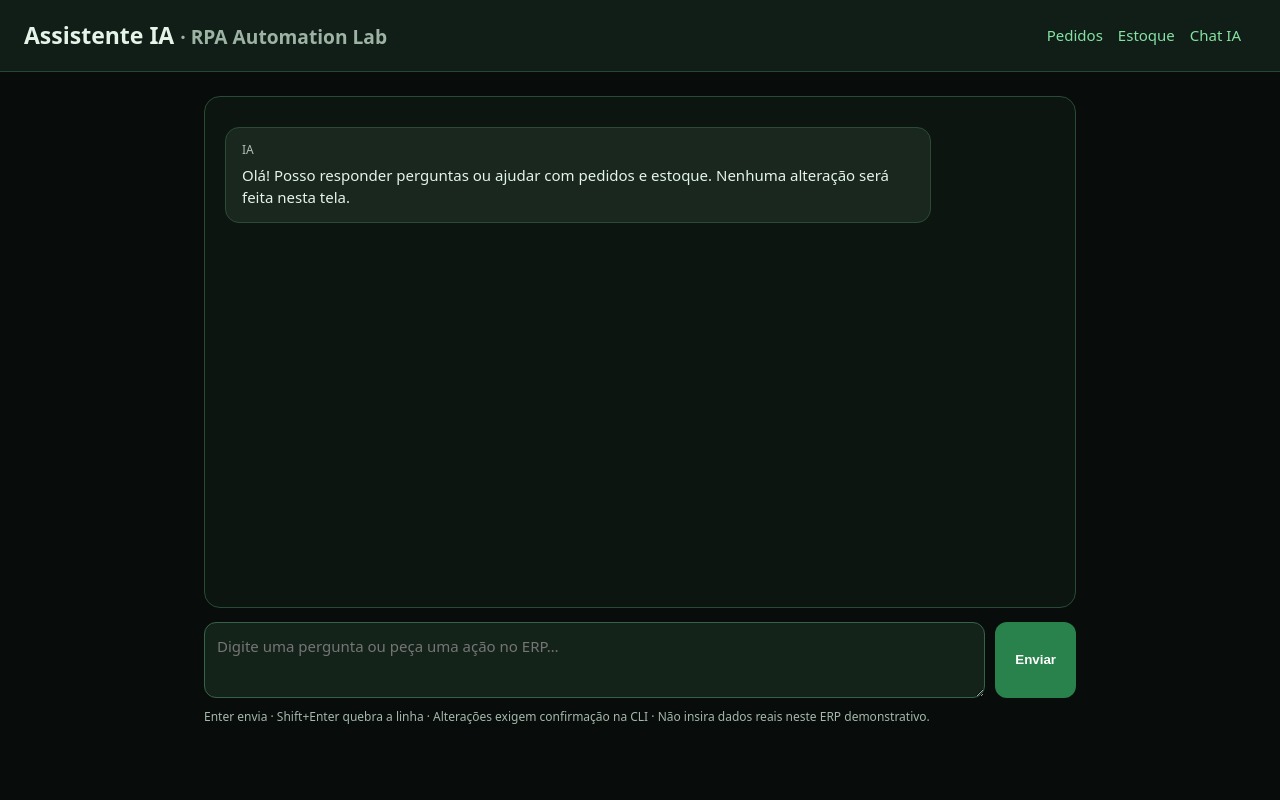
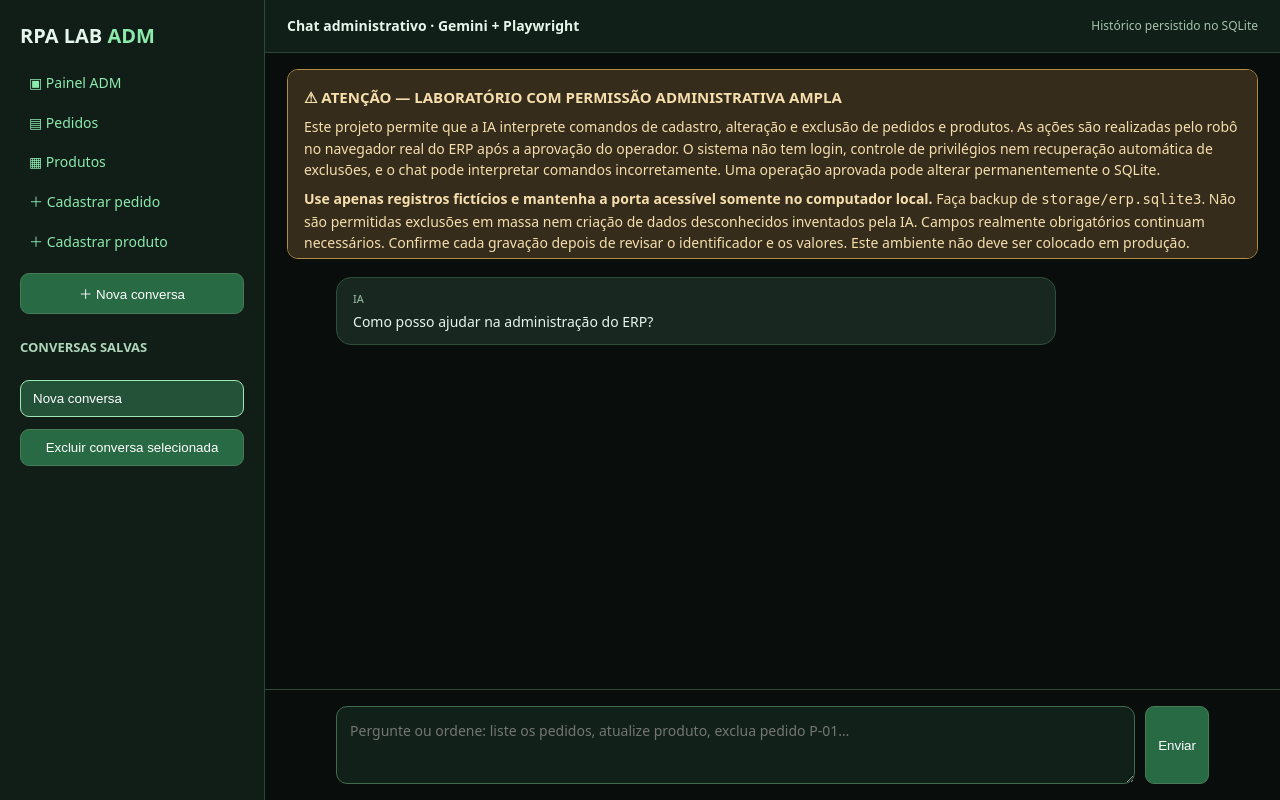
Before and after one commit to phzl0/RPA-Automation-Lab, a Flask app: page /controle in a window 1280 px wide. Run offline with Flask 3, Linux system fonts and the light colour scheme; data comes from the database, SQL or seed files in the repository; data that the repository does not hold is empty.

Commit message:
feat: persistent multi-conversation ADM chat with RPA action approvals

```diff
--- a/erp/templates/controle.html
+++ b/erp/templates/controle.html
@@ -1,51 +1,45 @@
 <!doctype html>
-<html lang="pt-BR"><head><meta charset="utf-8"><meta name="viewport" content="width=device-width,initial-scale=1">
-<title>Assistente IA | RPA Lab</title>
+<html lang="pt-BR"><head><meta charset="utf-8"><meta name="viewport" content="width=device-width,initial-scale=1"><title>Chat ADM · RPA Lab</title>
 <style>
-:root{color-scheme:dark}*{box-sizing:border-box}body{margin:0;background:#080d0b;color:#e4f4e9;font:15px/1.5 system-ui,sans-serif}
-header{padding:18px 24px;background:#111e17;border-bottom:1px solid #284733;display:flex;align-items:center;justify-content:space-between;gap:18px;flex-wrap:wrap}
-a{color:#85e1a2;text-decoration:none;margin-right:15px}a:hover{text-decoration:underline}.shell{max-width:920px;margin:auto;padding:24px}
-h1{font-size:23px;margin:0}small{color:#9db3a4}.chat{height:min(64vh,650px);min-height:300px;overflow:auto;background:#0d1511;border:1px solid #294a36;border-radius:16px;padding:20px}
-.message{max-width:85%;padding:13px 16px;border-radius:14px;margin:10px 0;white-space:pre-wrap;overflow-wrap:anywhere}
-.user{margin-left:auto;background:#1b4630}.assistant{background:#19271f;border:1px solid #2b4b37}
-.meta{font-size:12px;opacity:.75;margin-bottom:5px}.composer{display:flex;gap:10px;margin-top:14px}
-textarea{flex:1;min-width:0;height:76px;resize:vertical;border:1px solid #37624a;background:#14231a;color:#effff2;border-radius:12px;padding:12px;font:inherit}
-button{border:0;border-radius:12px;padding:10px 20px;background:#29814c;color:white;cursor:pointer;font-weight:600}
-button:disabled{opacity:.5;cursor:wait}.summary{margin:12px 0;padding:14px;border:1px solid #42694e;border-radius:12px;background:#12261a}
-.summary strong{color:#90eeb0}.summary p{margin:5px 0}code{color:#a4f5bf}footer{margin-top:10px;color:#a4b8aa;font-size:12px}
+:root{color-scheme:dark}*{box-sizing:border-box}body{background:#090e0c;color:#e5f7ec;font:14px/1.55 system-ui;margin:0}a{color:#8bebae;text-decoration:none}
+.layout{display:grid;grid-template-columns:265px 1fr;min-height:100vh}.sidebar{background:#111d17;border-right:1px solid #2c4938;padding:20px;display:flex;flex-direction:column;gap:12px}
+nav a{display:block;padding:9px;border-radius:8px}nav a:hover{background:#294132}h1{font-size:20px;margin:0}h2{font-size:13px;color:#aed6ba}button{background:#286a44;color:#fff;border:1px solid #477b56;border-radius:9px;cursor:pointer;padding:10px 12px}button:hover{background:#347f52}button:disabled{opacity:.4}
+#conversations{display:flex;flex-direction:column;gap:6px;overflow:auto;max-height:50vh}.conv{background:#1b2b22;text-align:left;width:100%;overflow:hidden;white-space:nowrap;text-overflow:ellipsis}.conv.active{border-color:#a0e6b7;background:#245238}
+main{min-width:0;display:flex;flex-direction:column;height:100vh}.bar{padding:15px 22px;border-bottom:1px solid #294737;background:#102018;display:flex;justify-content:space-between;align-items:center}
+.warning{margin:16px 22px 0;background:#352c1c;border:1px solid #b38d45;color:#f6dfad;padding:16px;border-radius:11px;max-height:190px;overflow:auto}
+.warning strong{font-size:15px}.warning p{margin:7px 0}.chat{flex:1;overflow:auto;padding:18px 7%;display:flex;flex-direction:column;gap:12px}.bubble{max-width:min(85%,720px);background:#182820;border:1px solid #2e503a;border-radius:15px;padding:12px 16px;white-space:pre-wrap;overflow-wrap:anywhere}.bubble.user{margin-left:auto;background:#23573b}.meta{font-size:11px;color:#9cc1a8;margin-bottom:4px}
+.composer{display:flex;gap:10px;padding:16px 7%;border-top:1px solid #2c4838}textarea{width:100%;height:78px;resize:vertical;padding:13px;border:1px solid #406b4e;background:#112119;color:#fff;border-radius:11px;font:inherit}
+.action{background:#14291d;border:1px solid #59896a;border-radius:12px;padding:15px;max-width:750px}.action strong{color:#aaf2bf}.action pre{white-space:pre-wrap;max-height:200px;overflow:auto}.action button{margin:5px}.muted{color:#a9bfb0}#status{font-size:12px;color:#a6c2ae}
+@media(max-width:760px){.layout{grid-template-columns:1fr}.sidebar{border-right:0;border-bottom:1px solid #355443}.chat{min-height:40vh}main{height:90vh}.warning{max-height:150px}}
 </style></head><body>
-<header><h1>Assistente IA <small>· RPA Automation Lab</small></h1><nav><a href="/">Pedidos</a><a href="/estoque">Estoque</a><a href="/controle">Chat IA</a></nav></header>
-<main class="shell">
-<section id="chat" class="chat" role="log" aria-live="polite"><div class="message assistant"><div class="meta">IA</div>Olá! Posso responder perguntas ou ajudar com pedidos e estoque. Nenhuma alteração será feita nesta tela.</div></section>
-<form id="form" class="composer"><textarea id="message" placeholder="Digite uma pergunta ou peça uma ação no ERP…" maxlength="4000" required></textarea><button id="send" type="submit">Enviar</button></form>
-<footer>Enter envia · Shift+Enter quebra a linha · Alterações exigem confirmação na CLI · Não insira dados reais neste ERP demonstrativo.</footer>
-</main>
+<div class="layout"><aside class="sidebar"><h1>RPA LAB <span style="color:#8ceaac">ADM</span></h1>
+<nav><a href="/adm">▣ Painel ADM</a><a href="/pedidos/lista">▤ Pedidos</a><a href="/produtos">▦ Produtos</a><a href="/">＋ Cadastrar pedido</a><a href="/estoque">＋ Cadastrar produto</a></nav>
+<button id="new">＋ Nova conversa</button><h2>CONVERSAS SALVAS</h2><div id="conversations"></div><button id="del">Excluir conversa selecionada</button></aside>
+<main><div class="bar"><b>Chat administrativo · Gemini + Playwright</b><span id="status">Histórico persistido no SQLite</span></div>
+<section class="warning"><strong>⚠ ATENÇÃO — LABORATÓRIO COM PERMISSÃO ADMINISTRATIVA AMPLA</strong>
+<p>Este projeto permite que a IA interprete comandos de cadastro, alteração e exclusão de pedidos e produtos. As ações são realizadas pelo robô no navegador real do ERP após a aprovação do operador. O sistema não tem login, controle de privilégios nem recuperação automática de exclusões, e o chat pode interpretar comandos incorretamente. Uma operação aprovada pode alterar permanentemente o SQLite.</p>
+<p><b>Use apenas registros fictícios e mantenha a porta acessível somente no computador local.</b> Faça backup de <code>storage/erp.sqlite3</code>. Não são permitidas exclusões em massa nem criação de dados desconhecidos inventados pela IA. Campos realmente obrigatórios continuam necessários. Confirme cada gravação depois de revisar o identificador e os valores. Este ambiente não deve ser colocado em produção.</p></section>
+<section id="chat" class="chat" aria-live="polite" role="log"></section>
+<form id="form" class="composer"><textarea id="input" placeholder="Pergunte ou ordene: liste os pedidos, atualize produto, exclua pedido P-01…" maxlength="4000" required></textarea><button id="send">Enviar</button></form></main></div>
 <script>
-const form=document.getElementById('form'), chat=document.getElementById('chat'), input=document.getElementById('message'), send=document.getElementById('send');
-const history=[];
-function message(role,text){const el=document.createElement('div');el.className='message '+(role==='Você'?'user':'assistant');const meta=document.createElement('div');meta.className='meta';meta.textContent=role;const body=document.createElement('div');body.textContent=text;el.append(meta,body);chat.append(el);chat.scrollTop=chat.scrollHeight;return body;}
-input.addEventListener('keydown',e=>{if(e.key==='Enter'&&!e.shiftKey){e.preventDefault();form.requestSubmit();}});
-form.addEventListener('submit',async e=>{
-  e.preventDefault();const value=input.value.trim();if(!value)return;
-  message('Você',value);input.value='';send.disabled=true;
-  const pending=message('IA','Consultando Gemini…');
-  try{
-    const response=await fetch('/controle/interpretar',{method:'POST',headers:{'Content-Type':'application/json'},body:JSON.stringify({message:value,history:history.slice(-10)})});
-    const data=await response.json();
-    if(!response.ok||data.error){pending.textContent=data.error||'Falha ao consultar o assistente.';return;}
-    let answer=data.reply||'Entendido.';
-    if(data.kind==='rpa'&&data.command){
-      const cmd=data.command, names={pedido_id:'ID do pedido',cliente:'Cliente',produto:'Produto',quantidade:'Quantidade',valor_unitario:'Valor unitário',status:'Status',cep:'CEP',sku:'SKU',preco:'Preço'};
-      const missing=(cmd.missing||[]).map(x=>names[x]||x);
-      answer+='\n\nOperação: '+cmd.action.replaceAll('_',' ');
-      if(missing.length)answer+='\nObrigatórios pendentes: '+missing.join(', ');
-      if(cmd.action==='criar_pedido')answer+='\nOpcionais: status (padrão pendente), CEP (sem informar = NULL).';
-      answer+='\n\nPara executar use: python -m rpa.cli (confirme no terminal).';
-    }
-    pending.textContent=answer;
-    history.push({role:'user',text:value},{role:'model',text:answer});
-    if(history.length>10)history.splice(0,history.length-10);
-  }catch(err){pending.textContent='Não foi possível conectar ao ERP: '+err.message;}
-  finally{send.disabled=false;input.focus();chat.scrollTop=chat.scrollHeight;}
-});
+let active=null;const chat=document.getElementById('chat'), conversations=document.getElementById('conversations'),input=document.getElementById('input'), send=document.getElementById('send');
+async function api(url,options){const r=await fetch(url,options);const d=await r.json();if(!r.ok)throw Error(d.error||'Erro HTTP '+r.status);return d}
+function bubble(who,text){const el=document.createElement('div');el.className='bubble '+(who==='Você'?'user':'');const meta=document.createElement('div');meta.className='meta';meta.textContent=who;const body=document.createElement('div');body.textContent=text;el.append(meta,body);chat.append(el);chat.scrollTop=chat.scrollHeight;return body}
+async function refresh(){const list=await api('/api/conversations');conversations.replaceChildren();list.forEach(c=>{const b=document.createElement('button');b.className='conv'+(c.id===active?' active':'');b.textContent=c.title;b.title=c.title;b.onclick=()=>load(c.id);conversations.append(b)})}
+async function load(id){active=id;chat.replaceChildren();const messages=await api('/api/conversations/'+encodeURIComponent(id)+'/messages');messages.forEach(m=>bubble(m.role==='user'?'Você':m.role==='system'?'RPA':'IA',m.text));if(!messages.length)bubble('IA','Como posso ajudar na administração do ERP?');await refresh()}
+async function create(){const data=await api('/api/conversations',{method:'POST'});await load(data.id)}
+document.getElementById('new').onclick=create;
+document.getElementById('del').onclick=async()=>{if(!active||!confirm('Excluir o histórico desta conversa?'))return;await api('/api/conversations/'+encodeURIComponent(active),{method:'DELETE'});active=null;await create()};
+input.addEventListener('keydown',e=>{if(e.key==='Enter'&&!e.shiftKey){e.preventDefault();document.getElementById('form').requestSubmit()}});
+function actionCard(command,id){const box=document.createElement('div');box.className='action';const title=document.createElement('strong');title.textContent='Operação RPA: '+command.action.replaceAll('_',' ');box.append(title);
+const pre=document.createElement('pre');pre.textContent=JSON.stringify(command.data,null,2);box.append(pre);
+if(!command.ready){const p=document.createElement('p');p.textContent='Faltam dados para prosseguir: '+command.missing.join(', ')+'. Informe esses dados em uma nova mensagem.';box.append(p)}
+else{const b=document.createElement('button');b.textContent=command.action==='consultar_estoque'?'Consultar via navegador':'Revisar e executar RPA';b.onclick=async()=>{
+const writing=command.action!=='consultar_estoque';
+if(writing&&!confirm('AMBIENTE DE TESTE: confirma esta alteração no ERP?\n'+JSON.stringify(command.data,null,2)))return;
+b.disabled=true;try{const result=await api('/api/rpa/execute',{method:'POST',headers:{'Content-Type':'application/json'},body:JSON.stringify({conversation_id:id,command,confirm:writing?'SIM':null})});bubble('RPA',result.result);await refresh()}catch(err){bubble('Sistema','Erro na execução: '+err.message)}finally{b.disabled=false}};box.append(b)}
+chat.append(box);chat.scrollTop=chat.scrollHeight}
+document.getElementById('form').onsubmit=async e=>{e.preventDefault();const text=input.value.trim();if(!text)return;send.disabled=true;input.value='';bubble('Você',text);const pending=bubble('IA','Interpretando a solicitação…');
+try{const d=await api('/api/chat',{method:'POST',headers:{'Content-Type':'application/json'},body:JSON.stringify({message:text,conversation_id:active})});active=d.conversation_id;pending.textContent=d.reply||'Solicitação interpretada.';if(d.result!==undefined)bubble('ERP',JSON.stringify(d.result,null,2));if(d.command&&d.command.action!=='resumo_erp'&&d.command.action!=='listar_pedidos'&&d.command.action!=='listar_produtos')actionCard(d.command,active);await refresh()}catch(err){pending.textContent='Falha: '+err.message}finally{send.disabled=false;input.focus()}};
+create().catch(err=>bubble('Sistema','Não foi possível carregar histórico: '+err.message));
 </script></body></html>
```
